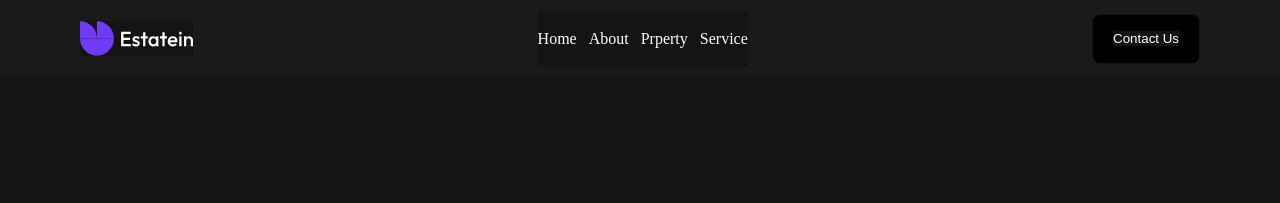
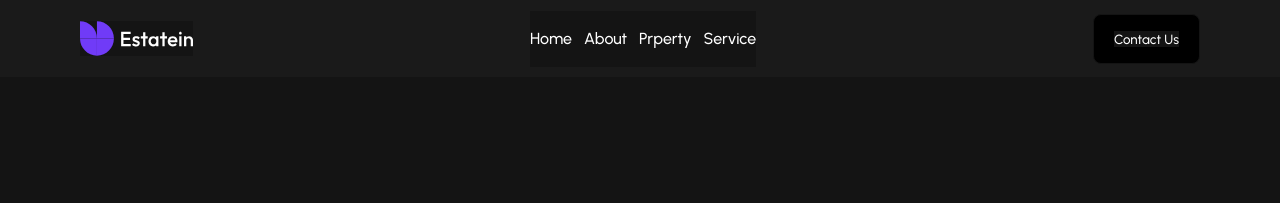
Before and after one commit to maya-farha/Real-Estate-Business-Website, a React (Vite) app: page / in a window 1280 px wide. Shown: the top 203 px of the page. Built offline with nearby package versions, Linux system fonts and the light colour scheme.

Commit message:
font family

```diff
--- a/src/index.css
+++ b/src/index.css
@@ -3,6 +3,7 @@
   padding: 0;
   box-sizing: border-box;
   background-color: #141414;
+  font-family: "Urbanist", sans-serif;
 }
 
 /* general classes */
```
